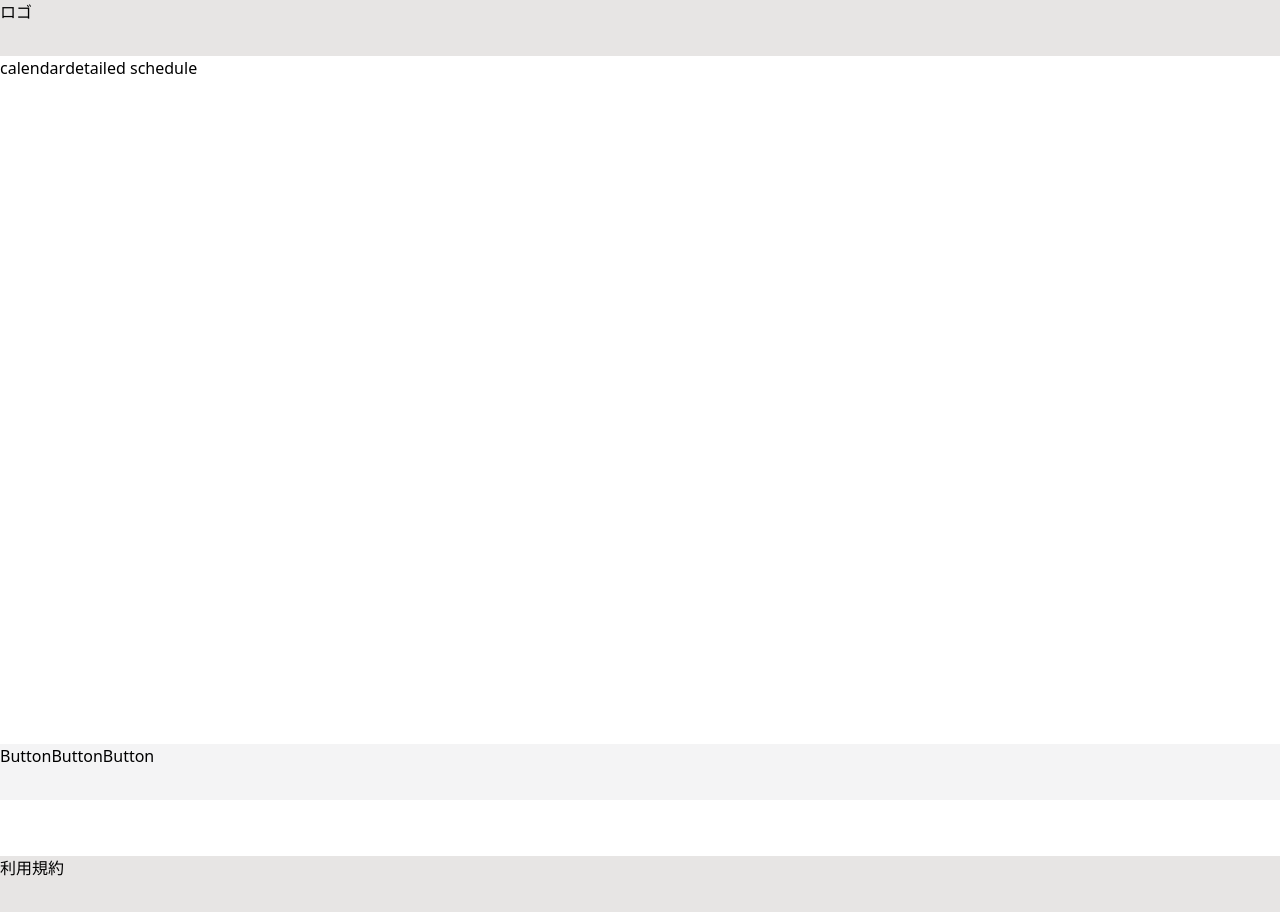
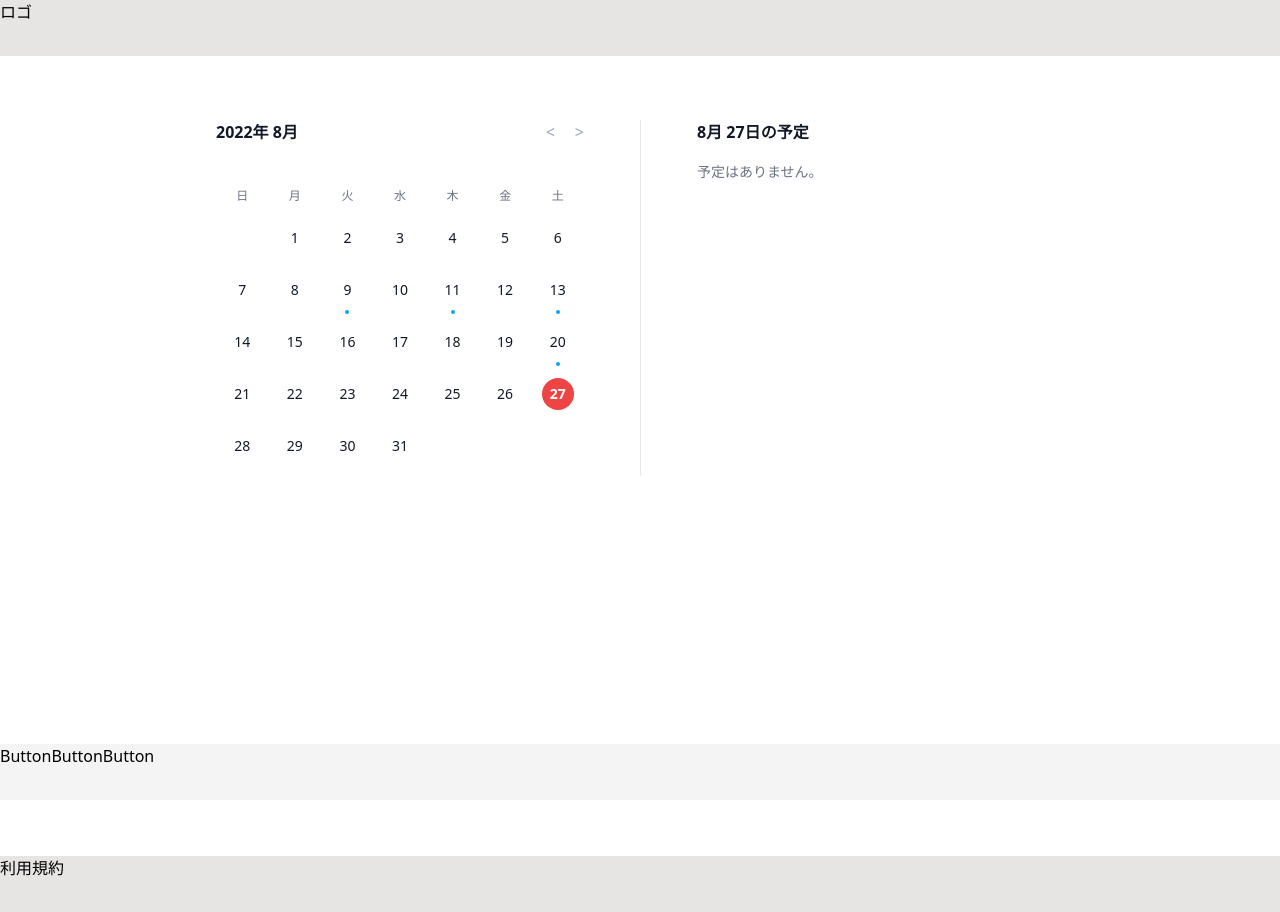
Before and after one commit to kazumi3858/payreco-frontend, a Next.js app: page / in a window 1280 px wide. Built offline with nearby package versions, Linux system fonts and the light colour scheme.

Commit message:
カレンダーを設置した

```diff
--- a/package.json
+++ b/package.json
@@ -14,6 +14,7 @@
   "dependencies": {
     "@tanstack/react-query": "^4.2.1",
     "axios": "^0.27.2",
+    "date-fns": "^2.29.2",
     "next": "latest",
     "react": "18.2.0",
     "react-dom": "18.2.0"
--- a/src/components/organisms/Calendar.tsx
+++ b/src/components/organisms/Calendar.tsx
@@ -1,7 +1,195 @@
+import {
+  add,
+  eachDayOfInterval,
+  endOfMonth,
+  format,
+  getDay,
+  isEqual,
+  isSameDay,
+  isSameMonth,
+  isToday,
+  parse,
+  parseISO,
+  startOfToday,
+} from "date-fns";
+import ja from "date-fns/locale/ja";
+import { Key, useState } from "react";
+import DetailedSchedule from "./DetailedSchedule";
+
+const meetings = [
+  {
+    id: 1,
+    name: "株式会社××",
+    startDatetime: "2022-08-11T13:00",
+    endDatetime: "2022-08-11T14:30",
+  },
+  {
+    id: 2,
+    name: "株式会社××",
+    startDatetime: "2022-08-20T09:00",
+    endDatetime: "2022-08-20T11:30",
+  },
+  {
+    id: 3,
+    name: "株式会社××",
+    startDatetime: "2022-08-20T17:00",
+    endDatetime: "2022-08-20T18:30",
+  },
+  {
+    id: 4,
+    name: "株式会社××",
+    startDatetime: "2022-08-09T13:00",
+    endDatetime: "2022-08-09T14:30",
+  },
+  {
+    id: 5,
+    name: "株式会社××",
+    startDatetime: "2022-08-13T14:00",
+    endDatetime: "2022-08-13T14:30",
+  },
+];
+
+const colStartClasses = [
+  "",
+  "col-start-2",
+  "col-start-3",
+  "col-start-4",
+  "col-start-5",
+  "col-start-6",
+  "col-start-7",
+];
+
 function Calendar() {
+  const today = startOfToday();
+  const [selectedDay, setSelectedDay] = useState(today);
+  const [currentMonth, setCurrentMonth] = useState(format(today, "MMM-yyyy"));
+  const firstDayCurrentMonth = parse(currentMonth, "MMM-yyyy", new Date());
+
+  const days = eachDayOfInterval({
+    start: firstDayCurrentMonth,
+    end: endOfMonth(firstDayCurrentMonth),
+  });
+  function classNames(...classes: (string | boolean)[]) {
+    return classes.filter(Boolean).join(" ");
+  }
+
+  function previousMonth() {
+    const firstDayNextMonth = add(firstDayCurrentMonth, { months: -1 });
+    setCurrentMonth(format(firstDayNextMonth, "MMM-yyyy"));
+  }
+
+  function nextMonth() {
+    const firstDayNextMonth = add(firstDayCurrentMonth, { months: 1 });
+    setCurrentMonth(format(firstDayNextMonth, "MMM-yyyy"));
+  }
+
+  const selectedDayMeetings = meetings.filter((meeting) =>
+    isSameDay(parseISO(meeting.startDatetime), selectedDay)
+  );
+
   return (
-    <div className="h-96">
-      <p>calendar</p>
+    <div className="pt-16">
+      <div className="max-w-md px-4 mx-auto sm:px-7 md:max-w-4xl md:px-6">
+        <div className="md:grid md:grid-cols-2 md:divide-x md:divide-gray-200">
+          <div className="md:pr-14">
+            <div className="flex items-center">
+              <h2 className="flex-auto font-semibold text-gray-900">
+                {format(firstDayCurrentMonth, "yyyy年 MMMM", { locale: ja })}
+              </h2>
+              <button
+                type="button"
+                onClick={previousMonth}
+                className="-my-1.5 flex flex-none items-center justify-center p-1.5 text-gray-400 hover:text-gray-500"
+              >
+                <span>{"<"}</span>
+              </button>
+              <button
+                onClick={nextMonth}
+                type="button"
+                className="-my-1.5 -mr-1.5 ml-2 flex flex-none items-center justify-center p-1.5 text-gray-400 hover:text-gray-500"
+              >
+                <span>{">"}</span>
+              </button>
+            </div>
+            <div className="grid grid-cols-7 mt-10 text-xs leading-6 text-center text-gray-500">
+              <div>日</div>
+              <div>月</div>
+              <div>火</div>
+              <div>水</div>
+              <div>木</div>
+              <div>金</div>
+              <div>土</div>
+            </div>
+            <div className="grid grid-cols-7 mt-2 text-sm">
+              {days.map((day, dayIdx) => (
+                <div
+                  key={day.toString()}
+                  className={classNames(
+                    dayIdx === 0 && colStartClasses[getDay(day)],
+                    "py-1.5"
+                  )}
+                >
+                  <button
+                    type="button"
+                    onClick={() => setSelectedDay(day)}
+                    className={classNames(
+                      isEqual(day, selectedDay) && "text-white",
+                      !isEqual(day, selectedDay) &&
+                        isToday(day) &&
+                        "text-red-500",
+                      !isEqual(day, selectedDay) &&
+                        !isToday(day) &&
+                        isSameMonth(day, firstDayCurrentMonth) &&
+                        "text-gray-900",
+                      !isEqual(day, selectedDay) &&
+                        !isToday(day) &&
+                        !isSameMonth(day, firstDayCurrentMonth) &&
+                        "text-gray-400",
+                      isEqual(day, selectedDay) && isToday(day) && "bg-red-500",
+                      isEqual(day, selectedDay) &&
+                        !isToday(day) &&
+                        "bg-gray-900",
+                      !isEqual(day, selectedDay) && "hover:bg-gray-200",
+                      (isEqual(day, selectedDay) || isToday(day)) &&
+                        "font-semibold",
+                      "mx-auto flex h-8 w-8 items-center justify-center rounded-full"
+                    )}
+                  >
+                    <time dateTime={format(day, "yyyy-MM-dd")}>
+                      {format(day, "d")}
+                    </time>
+                  </button>
+
+                  <div className="w-1 h-1 mx-auto mt-1">
+                    {meetings.some((meeting) =>
+                      isSameDay(parseISO(meeting.startDatetime), day)
+                    ) && (
+                      <div className="w-1 h-1 rounded-full bg-sky-500"></div>
+                    )}
+                  </div>
+                </div>
+              ))}
+            </div>
+          </div>
+          <section className="mt-12 md:mt-0 md:pl-14">
+            <h2 className="font-semibold text-gray-900">
+              <time dateTime={format(selectedDay, "yyyy-MM-dd")}>
+                {format(selectedDay, "MMM dd日", { locale: ja })}
+              </time>
+              の予定
+            </h2>
+            <ol className="mt-4 space-y-1 text-sm leading-6 text-gray-500">
+              {selectedDayMeetings.length > 0 ? (
+                selectedDayMeetings.map((meeting) => (
+                  <DetailedSchedule meeting={meeting} key={meeting.id} />
+                ))
+              ) : (
+                <p>予定はありません。</p>
+              )}
+            </ol>
+          </section>
+        </div>
+      </div>
     </div>
   );
 }
--- a/src/components/organisms/DetailedSchedule.tsx
+++ b/src/components/organisms/DetailedSchedule.tsx
@@ -1,8 +1,24 @@
-function DetailedSchedule() {
+import { format, parseISO } from "date-fns";
+
+function DetailedSchedule({ meeting }: { meeting: any }): JSX.Element {
+  const startDateTime = parseISO(meeting.startDatetime);
+  const endDateTime = parseISO(meeting.endDatetime);
+
   return (
-    <>
-      <p>detailed schedule</p>
-    </>
+    <li className="flex items-center px-4 py-2 space-x-4 group rounded-xl focus-within:bg-gray-100 hover:bg-gray-100">
+      <div className="flex-auto">
+        <p className="text-gray-900">{meeting.name}</p>
+        <p className="mt-0.5">
+          <time dateTime={meeting.startDatetime}>
+            {format(startDateTime, "h:mm a")}
+          </time>
+          {" - "}
+          <time dateTime={meeting.endDatetime}>
+            {format(endDateTime, "h:mm a")}
+          </time>
+        </p>
+      </div>
+    </li>
   );
 }
 
--- a/src/components/templates/Main.tsx
+++ b/src/components/templates/Main.tsx
@@ -1,18 +1,15 @@
 import Header from "components/organisms/Header";
 import Footer from "components/organisms/Footor";
-import Calendar from "components/organisms/Calendar";
 import DetailedSchedule from "components/organisms/DetailedSchedule";
 import Menu from "components/organisms/Menu";
+import Calendar from "components/organisms/Calendar";
 
 function Main() {
   return (
     <>
       <div className="min-h-screen">
         <Header />
-        <div className="lg:flex">
-          <Calendar />
-          <DetailedSchedule />
-        </div>
+        <Calendar />
       </div>
       <Menu />
       <Footer />
--- /dev/null
+++ b/src/pages/login.tsx
@@ -0,0 +1,7 @@
+export default function Login() {
+  return (
+    <>
+      <p>Login!!</p>
+    </>
+  );
+}
```
Also changed, not shown: 1 other file (tests, documents, lock files or other folders).
